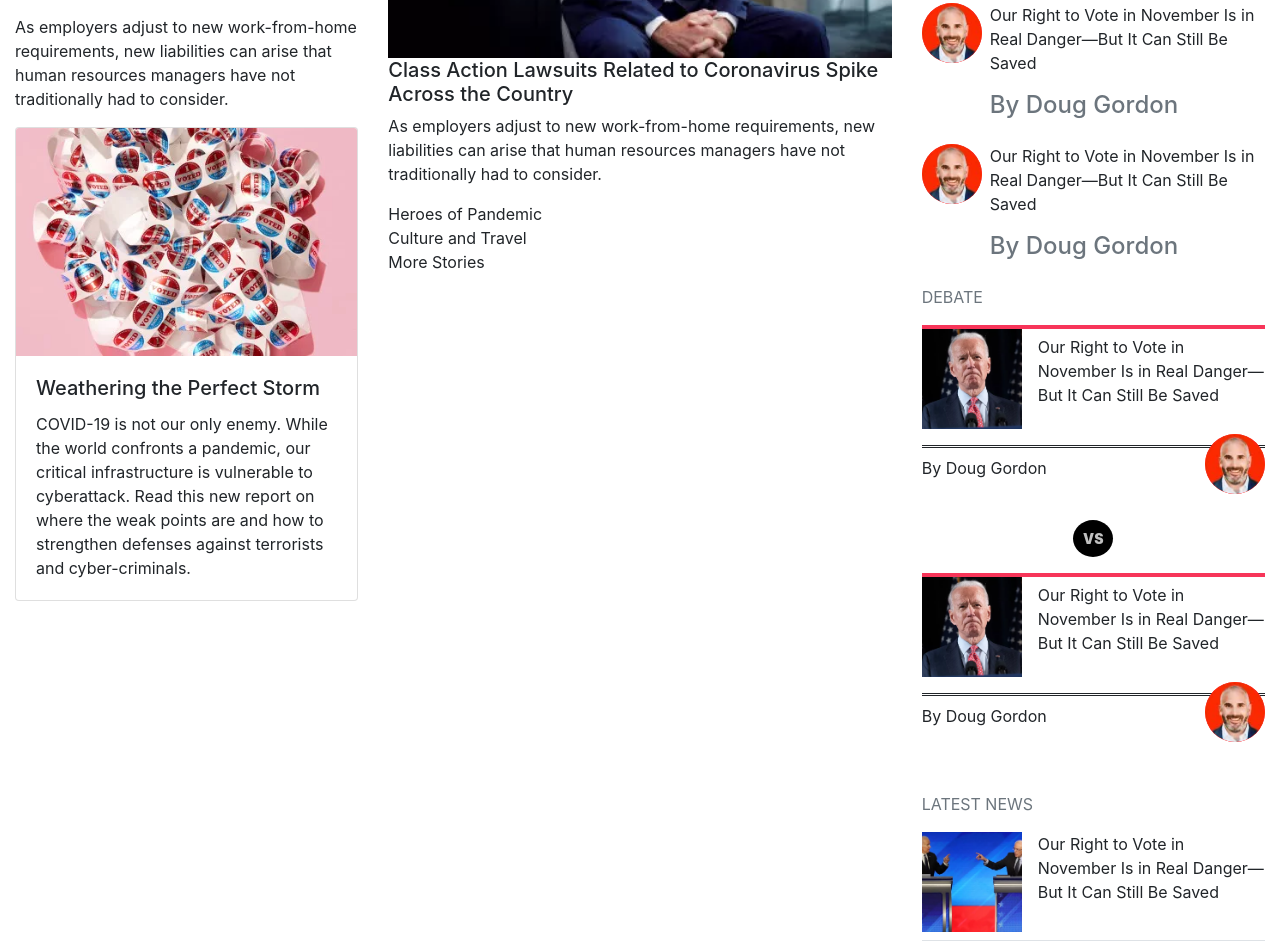
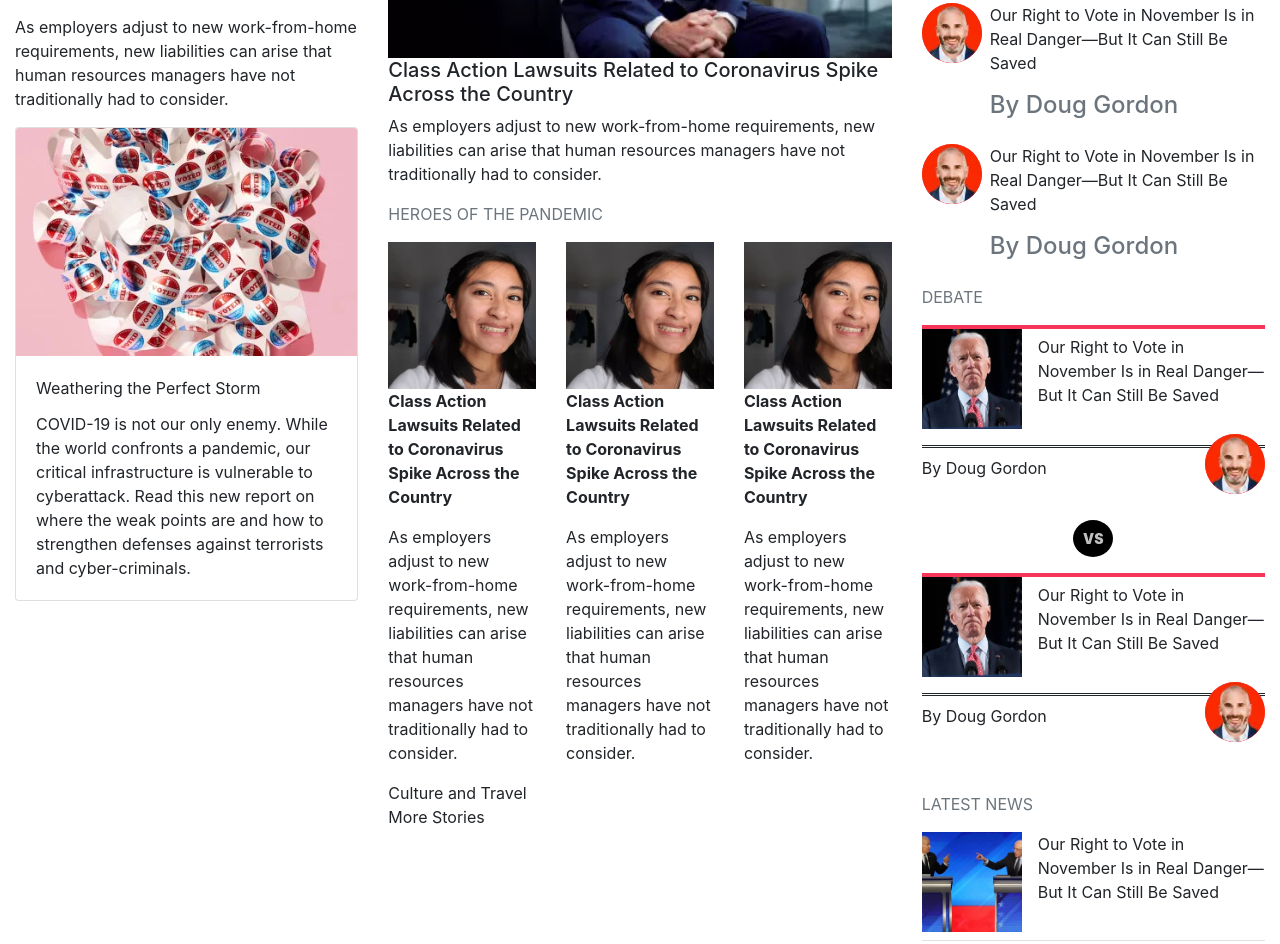
Before and after one commit to oloomoses/newsweek.com-clone, a plain HTML site: page index.html in a window 1280 px wide. Shown: the part 497-1441 px from the top of the page. Drawn offline with nearby package versions, Linux system fonts and the light colour scheme.

Commit message:
added the heroes of pandemic section

```diff
--- a/index.html
+++ b/index.html
@@ -72,7 +72,7 @@
 
       <div class="col-md-5 col-lg">
 
-        <div class="insights">
+        <div class="featured-stories">
           <p class="text-secondary h-title">FEATURED STORIES</p>
           <img class="img-top" src="images/tony-blair-joe-biden-2020-donald-trump.webp" alt="img">
           <p><strong>Class Action Lawsuits Related to Coronavirus Spike Across the Country</strong></p>
@@ -85,7 +85,7 @@
         <div class="card" style="width: auto;">
           <img src="images/per-president-01.webp" class="card-img-top" alt="...">
           <div class="card-body">
-            <h5 class="card-title">Weathering the Perfect Storm</h5>
+            <p class="card-title header-insights-bold">Weathering the Perfect Storm</p>
             <p class="card-text">
               COVID-19 is not our only enemy. While the world confronts a pandemic,
               our critical infrastructure is vulnerable to cyberattack.
@@ -100,7 +100,8 @@
 
 
       <div class="col-md-7 col-lg-5">
-        <div class="featured-stories">
+
+        <div class="top-story">
           <p class="text-secondary h-title">TOP STORY</p>
           <img class="img-top" src="images/tony-blair-joe-biden-2020-donald-trump.webp">
           <p class="h5">Class Action Lawsuits Related to Coronavirus Spike Across the Country</p>
@@ -109,7 +110,45 @@
             managers have not traditionally had to consider.
           </p>
         </div>
-        <div class="top-story">Heroes of Pandemic</div>
+
+
+        <div class="Heroes-of-pandemic">
+          <p class="text-secondary h-title">HEROES OF THE PANDEMIC</p>
+
+          <div class="row">
+            <div class="col-md-4 col-lg-4">
+              <img class="img-top" src="images/zoe-monterola-founder-six-feet-supplies.webp" alt="img">
+              <p><strong>Class Action Lawsuits Related to Coronavirus Spike Across the Country</strong></p>
+              <p>As employers adjust to new work-from-home requirements, new
+                liabilities can arise that human resources
+                managers have not traditionally had to consider.
+              </p>
+            </div>
+
+            <div class="col-md-4 col-lg-4">
+              <img class="img-top" src="images/zoe-monterola-founder-six-feet-supplies.webp" alt="img">
+              <p><strong>Class Action Lawsuits Related to Coronavirus Spike Across the Country</strong></p>
+              <p>As employers adjust to new work-from-home requirements, new
+                liabilities can arise that human resources
+                managers have not traditionally had to consider.
+              </p>
+            </div>
+
+            <div class="col-md-4 col-lg-4">
+              <img class="img-top" src="images/zoe-monterola-founder-six-feet-supplies.webp" alt="img">
+              <p><strong>Class Action Lawsuits Related to Coronavirus Spike Across the Country</strong></p>
+              <p>As employers adjust to new work-from-home requirements, new
+                liabilities can arise that human resources
+                managers have not traditionally had to consider.
+              </p>
+            </div>
+
+          </div>
+
+        </div>
+
+
+
         <div class="culture-travel">Culture and Travel</div>
         <div class="more-stories">More Stories</div>
       </div>
@@ -249,7 +288,21 @@
 
 
 
-        <div class="insights">Insights</div>
+        <div class="insights">
+
+          <div class="card" style="width: auto;">
+            <img src="images/tokyo-my-city-chizu-nakamoto.webp" class="card-img-top" alt="...">
+            <div class="card-body">
+              <p class="card-title header-insights-bold">Female Entrepreneur Active in Tokyo and Uganda</p>
+              <p class="card-text">
+                APT Women aims to foster and educate
+                fledgling global business leaders like Chizu Nakamoto.
+              </p>
+            </div>
+          </div>
+
+        </div>
+
       </div>
 
     </section>
```
Also changed, not shown: images/coronavirus-pandemic-heroes-food-nurses-philadelphia.webp (added), images/restauranteur-delivers-oranges-hospital-workers-amid-coronavirus-crisis.webp (added), images/tokyo-my-city-chizu-nakamoto.webp (added), images/zoe-monterola-founder-six-feet-supplies.webp (added).
